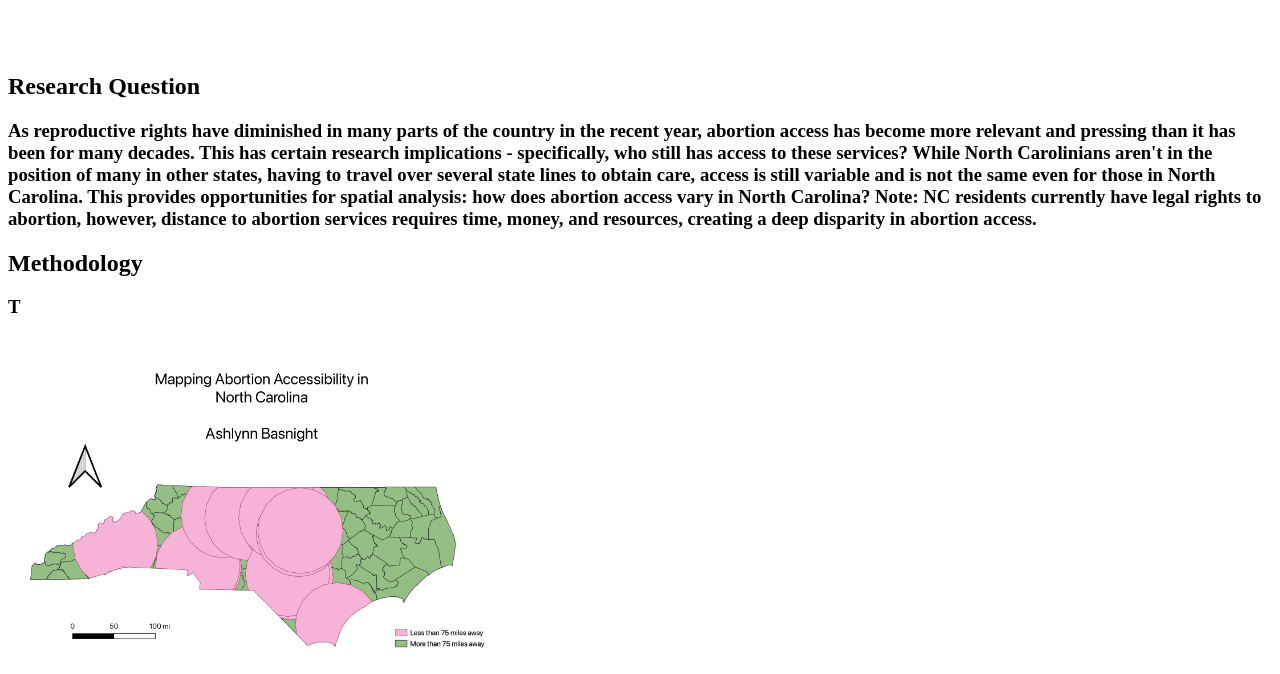
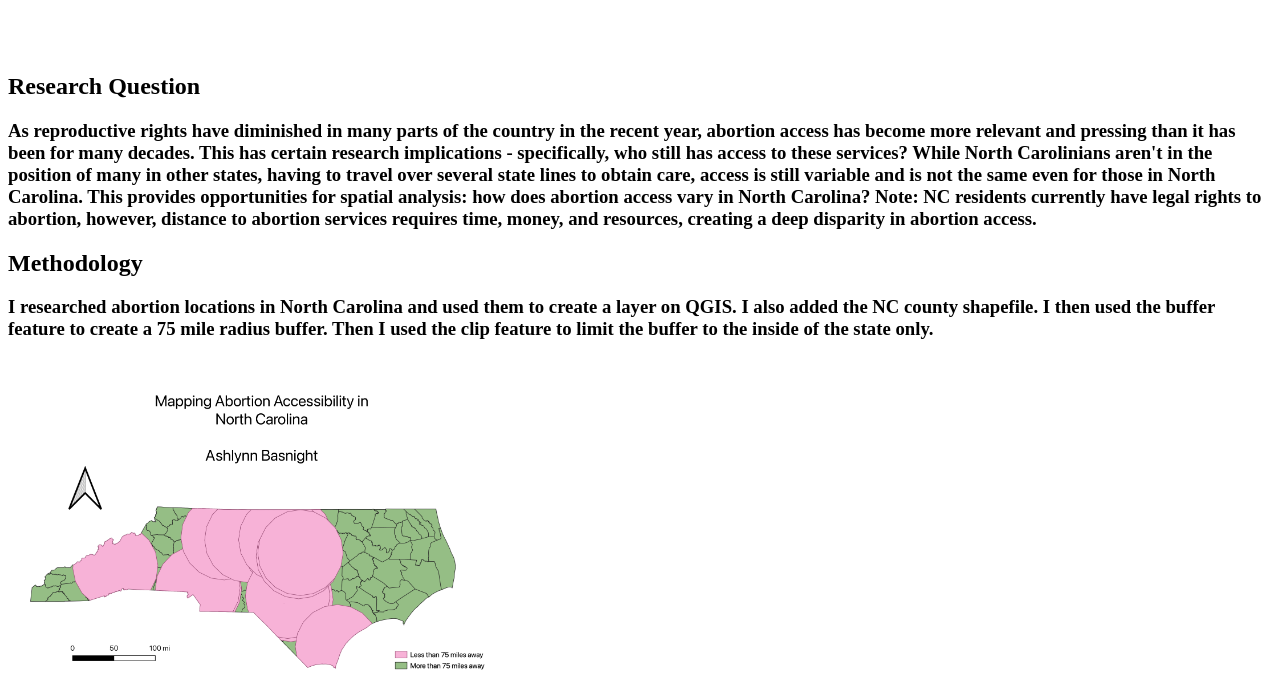
Before and after one commit to bashlynn02/homework8, a plain HTML site: page index.html in a window 1280 px wide. Shown: the part 110-784 px from the top of the page. Drawn offline with Linux system fonts and the light colour scheme.

Commit message:
Update index.html

```diff
--- a/index.html
+++ b/index.html
@@ -13,7 +13,7 @@
 <h2>Research Question</h2>
 <h3> As reproductive rights have diminished in many parts of the country in the recent year, abortion access has become more relevant and pressing than it has been for many decades. This has certain research implications - specifically, who still has access to these services? While North Carolinians aren't in the position of many in other states, having to travel over several state lines to obtain care, access is still variable and is not the same even for those in North Carolina. This provides opportunities for spatial analysis: how does abortion access vary in North Carolina? Note: NC residents currently have legal rights to abortion, however, distance to abortion services requires time, money, and resources, creating a deep disparity in abortion access. </h3>
 <h2>Methodology</h2>
-<h3>T  </h3>
+<h3> I researched abortion locations in North Carolina and used them to create a layer on QGIS. I also added the NC county shapefile. I then used the buffer feature to create a 75 mile radius buffer. Then I used the clip feature to limit the buffer to the inside of the state only. </h3>
 <!-- Your map goes here -->
 <a href="abortionaccessmap.png">
     <img src="abortionaccessmap.png" alt="your map" width='500px'>
```
